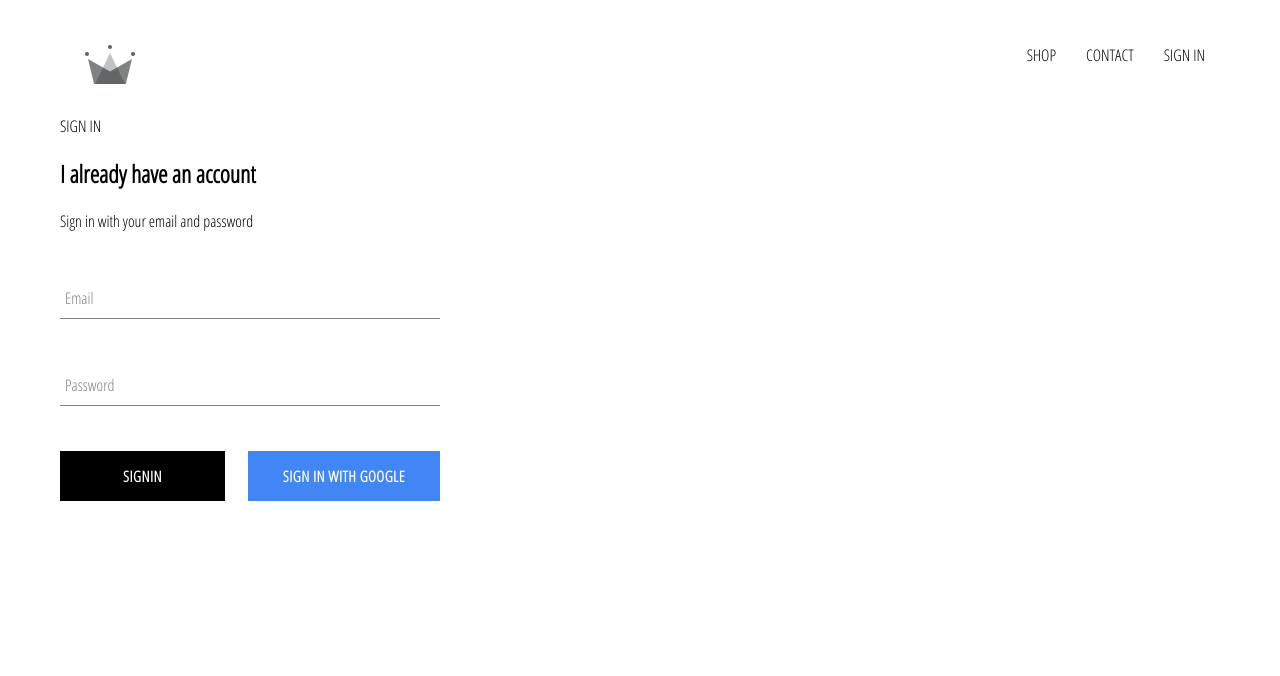
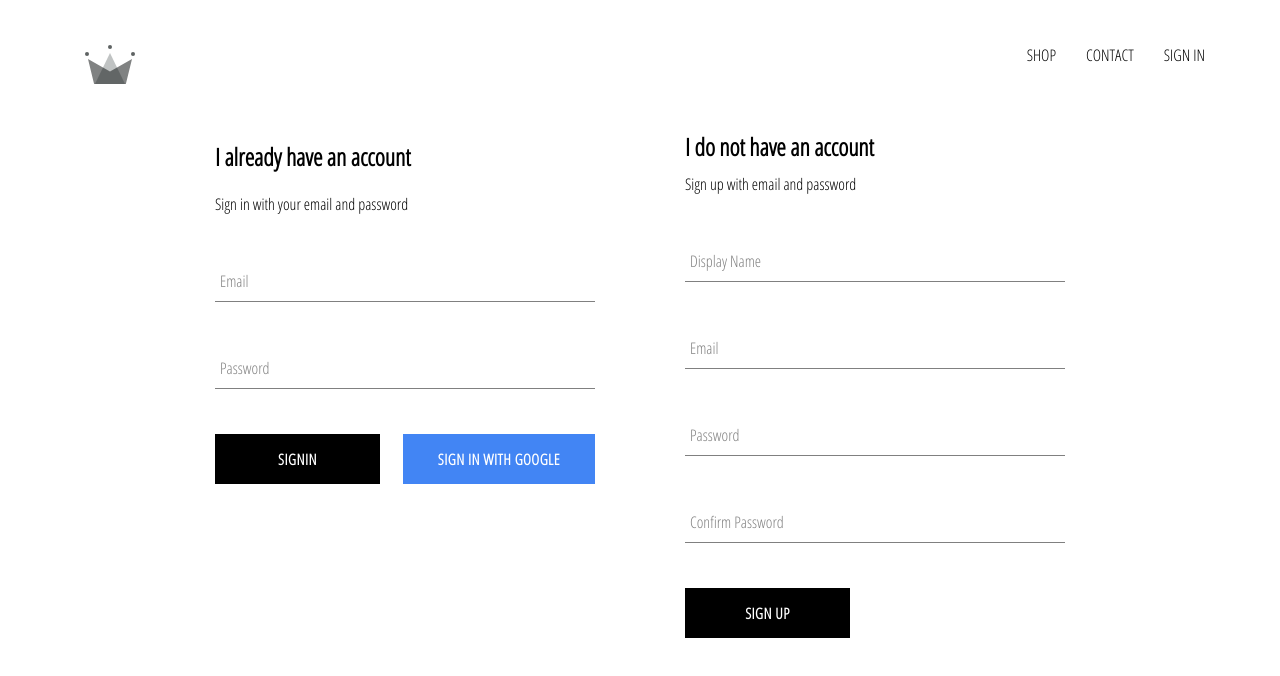
Before and after one commit to xCvishal/cloth-shoper, a React (Create React App) app: page /signin in a window 1280 px wide. Shown: the top 676 px of the page. Built offline with nearby package versions, Linux system fonts and the light colour scheme; no server answers.

Commit message:
implemented firebase.utils.js, included ability to store authentcated users into firestore database

```diff
--- a/src/App.js
+++ b/src/App.js
@@ -7,7 +7,7 @@
 import ShopPage from './pages/shop/shop.component';
 import SignInAndSignUpPage from './pages/sign-in-and-sign-up/sign-in-and-sign-up.component';
 import Header from './components/header/header.component';
-import { auth } from './firebase/firebase.utils';
+import { auth, createUserProfileDocument } from './firebase/firebase.utils';
 
 class App extends React.Component {
   constructor(){
@@ -20,11 +20,26 @@
   unsubscribeFromAuth =null
 
   componentDidMount(){
-    this.unsubscribeFromAuth=auth.onAuthStateChanged(user => {
-      this.setState({ currentUser:user });
+    this.unsubscribeFromAuth=auth.onAuthStateChanged(async userAuth => {
+      if(userAuth){
+        const userRef=await createUserProfileDocument(userAuth);
 
-      console.log(user);
-    })
+        userRef.onSnapshot(snapshot => {
+          this.setState({
+            currentUser:{
+              id: snapshot.id,
+            ...snapshot.data()
+            }
+          });
+          console.log(this.state)
+        });
+
+      }
+      else{
+        this.setState({ currentUser: userAuth});
+      }
+
+    });
 
   }
   componentWillUnmount(){
--- /dev/null
+++ b/src/components/sign-up/sign-up.component.jsx
@@ -0,0 +1,109 @@
+import React from 'react';
+
+import FormInput from '../form-input/form-input.component';
+
+import CustomButton from '../custom-button/custom-button.component';
+
+import {auth, createUserProfileDocument } from '../../firebase/firebase.utils';
+
+import './sign-up.styles.scss';
+
+class SignUp extends React.Component {
+	constructor(){
+		super();
+
+		this.state = {
+			displayName: '',
+			email: '',
+			password: '',
+			confirmPassword: '',
+		};
+	}
+	handleSubmit = async event => {
+		event.preventDefault();
+		const {displayName, email, password, confirmPassword} = this.state;
+
+		if(password !== confirmPassword){
+			alert('passwords do not match')
+			return;
+		}
+
+		try{
+
+			const {user} = await auth.createUserWithEmailAndPassword(
+				email,
+				password
+				);
+			await createUserProfileDocument(user, { displayName });
+
+			this.setState({
+				displayName: '',
+				email: '',
+				password: '',
+				confirmPassword: '',
+
+			})
+		}catch(error){
+			console.error(error);
+
+		}
+
+
+	}
+	handleChange = event => {
+		const {name , value} =event.target;
+
+		this.setState({ [name]:value })
+
+	}
+
+
+	render(){
+		const {displayName, email, password, confirmPassword} = this.state;
+		return(
+			<div className='sign-up'>
+			<h2 className='title'>I do not have an account</h2>
+			<span>Sign up with email and password </span>
+			<form className='sign-up-form' onSubmit={this.handleSubmit}>
+			<FormInput
+				type='text'
+				name='displayName'
+				value={displayName}
+				onChange={this.handleChange}
+				label='Display Name'
+				required
+				/>
+			<FormInput
+				type='email'
+				name='email'
+				value={email}
+				handleChange={this.handleChange}
+				label='Email'
+				required
+				/>
+			<FormInput
+				type='password'
+				name='password'
+				value={password}
+				handleChange={this.handleChange}
+				label='Password'
+				required
+				/>
+			<FormInput
+				type='password'
+				name='confirmPassword'
+				value={confirmPassword}
+				handleChange={this.handleChange}
+				label='Confirm Password'
+				required
+				/>
+				<CustomButton type='submit'> Sign Up </CustomButton>
+
+			</form>
+			</div>
+			)
+	}
+
+}
+
+export default SignUp;
--- /dev/null
+++ b/src/components/sign-up/sign-up.styles.scss
@@ -0,0 +1,10 @@
+.sign-up{
+	display:fleex;
+	flex-direction:column;
+	width: 380px;
+
+
+	.title{
+	margin:10px 0px;
+	}
+}
--- a/src/firebase/firebase.utils.js
+++ b/src/firebase/firebase.utils.js
@@ -13,6 +13,32 @@
     appId: "1:385706818996:web:c6755d51c06f93c11c86e1",
     measurementId: "G-NPGYH15MJ1"
   };
+  export const createUserProfileDocument = async (userAuth, additionalData) => {
+  	if(!userAuth) return;
+  	const userRef=firestore.doc(`users/${userAuth.uid}`);
+  	const snapShot = await userRef.get();
+
+
+  	if(!snapShot.exists){
+  		const {displayName, email} = userAuth;
+  		const createdAt = new Date();
+
+  		try{
+  			await userRef.set({
+  				displayName,
+  				email,
+  				createdAt,
+  				...additionalData
+  			})
+
+  		}
+  		catch(error){
+  			console.log('error creting user', error.message);
+  		}
+  	}
+  	return userRef;
+
+  };
 
   firebase.initializeApp(config);
 
--- a/src/pages/sign-in-and-sign-up/sign-in-and-sign-up.component.jsx
+++ b/src/pages/sign-in-and-sign-up/sign-in-and-sign-up.component.jsx
@@ -1,13 +1,14 @@
 import React from 'react';
 
 import SignIn from '../../components/sign-in/sign-in.component';
-
+import SignUp from '../../components/sign-up/sign-up.component';
 import './sign-in-and-sign-up.styles.scss';
 
 
 const SignInAndSignUpPage = () => (
-	<div className="sign-in-and-sign-up">SIGN IN
+	<div className="sign-in-and-sign-up">
 	<SignIn />
+	<SignUp />
 	</div>
 
 	);
--- a/src/pages/sign-in-and-sign-up/sign-in-and-sign-up.styles.scss
+++ b/src/pages/sign-in-and-sign-up/sign-in-and-sign-up.styles.scss
@@ -0,0 +1,6 @@
+.sign-in-and-sign-up{
+	width:850px;
+	display:flex;
+	justify-content:space-between;
+	margin:30px auto;
+}
```
